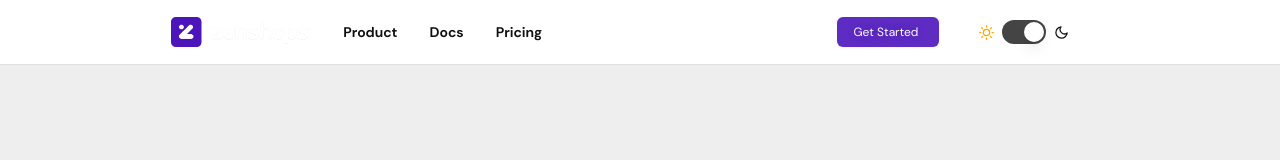
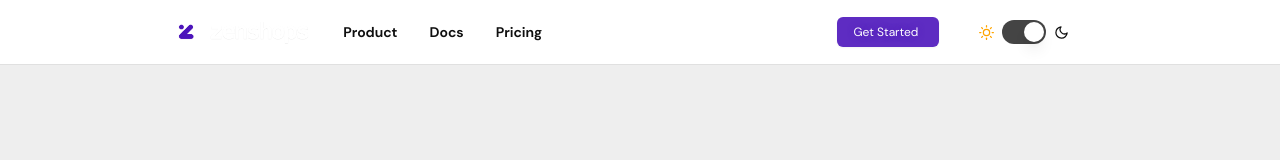
Before and after one commit to Zenshops/website, a Next.js app: page / in a window 1280 px wide. Shown: the top 160 px of the page. Built offline with nearby package versions, Linux system fonts and the light colour scheme; what @tailwindcss/typography would draw is missing.

Commit message:
Changed the header logo

```diff
--- a/src/components/Header/Header.tsx
+++ b/src/components/Header/Header.tsx
@@ -35,7 +35,7 @@ const Header = (props: HeaderProps) => {
     // Left section
     const LogoSection = () => {
         return <Link href={'/'}>
-            <a className="flex justify-center items-center"><Logo logoPath={darkMode ? '/images/Logo/LogoMixHorizontal.png' : '/images/Logo/LogoMixHorizontalBlack2.png'} height="30px" width="140px" className="hover:cursor-pointer" /></a>
+            <a className="flex justify-center items-center"><Logo logoPath={darkMode ? '/images/Logo/LogoWhiteHorizontal.png' : '/images/Logo/LogoMixHorizontalBlack.png'} height="30px" width="140px" className="hover:cursor-pointer" /></a>
         </Link>
     }
 
```
Also changed, not shown: public/images/Logo/LogoWhiteHorizontal.png (added).
